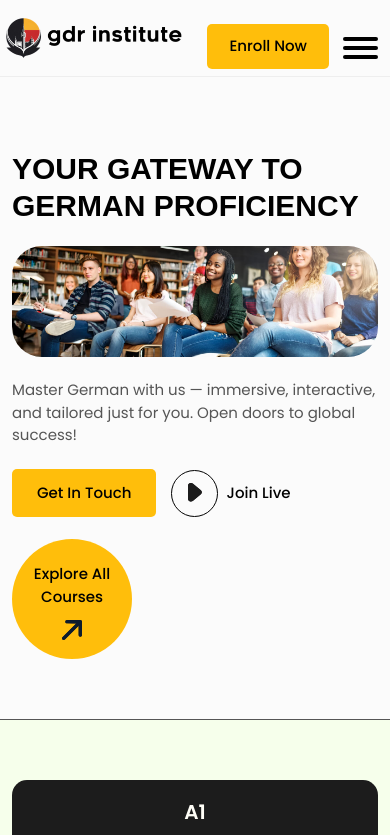
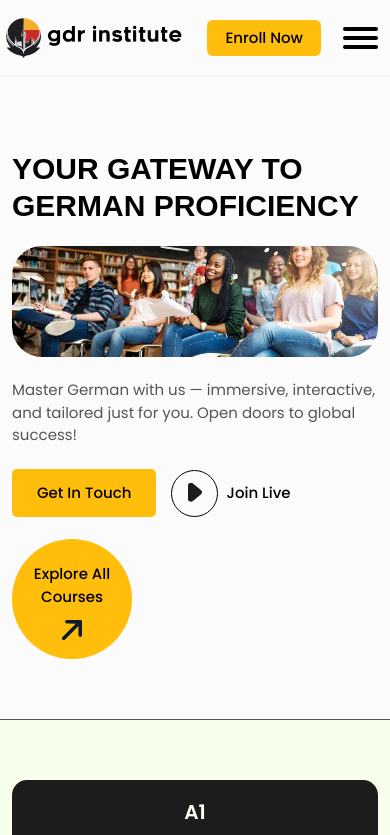
Before and after one commit to german-done-right/institute, a plain HTML site: page index.html in a window 390 px wide. Shown: the top 835 px of the page. Drawn offline with nearby package versions, Linux system fonts and the light colour scheme; a web font is replaced by a local one.

Commit message:
Buttons Fixed

```diff
--- a/assets/css/responsive.css
+++ b/assets/css/responsive.css
@@ -144,6 +144,7 @@
     width: 35px;
     height: 30px;
     padding-top: 13px;
+    margin-top: -10px;
     color: var(--blackColor);
     transition: unset !important;
   }
@@ -172,9 +173,15 @@
     right: 49px;
     top: 9px;
   }
-  .lanklub-responsive-nav .others-option .default-btn {
-    padding: 11px 22px;
-  }
+.lanklub-responsive-nav .others-option .default-btn {
+    padding: 8px 18px;
+    font-size: 15px;
+    border-radius: 6px;
+    line-height: 1.3;
+    margin-right: 8px;
+    margin-top: -4px;
+}
+
   .lanklub-responsive-nav .logo {
     position: relative;
     z-index: 999;
```
